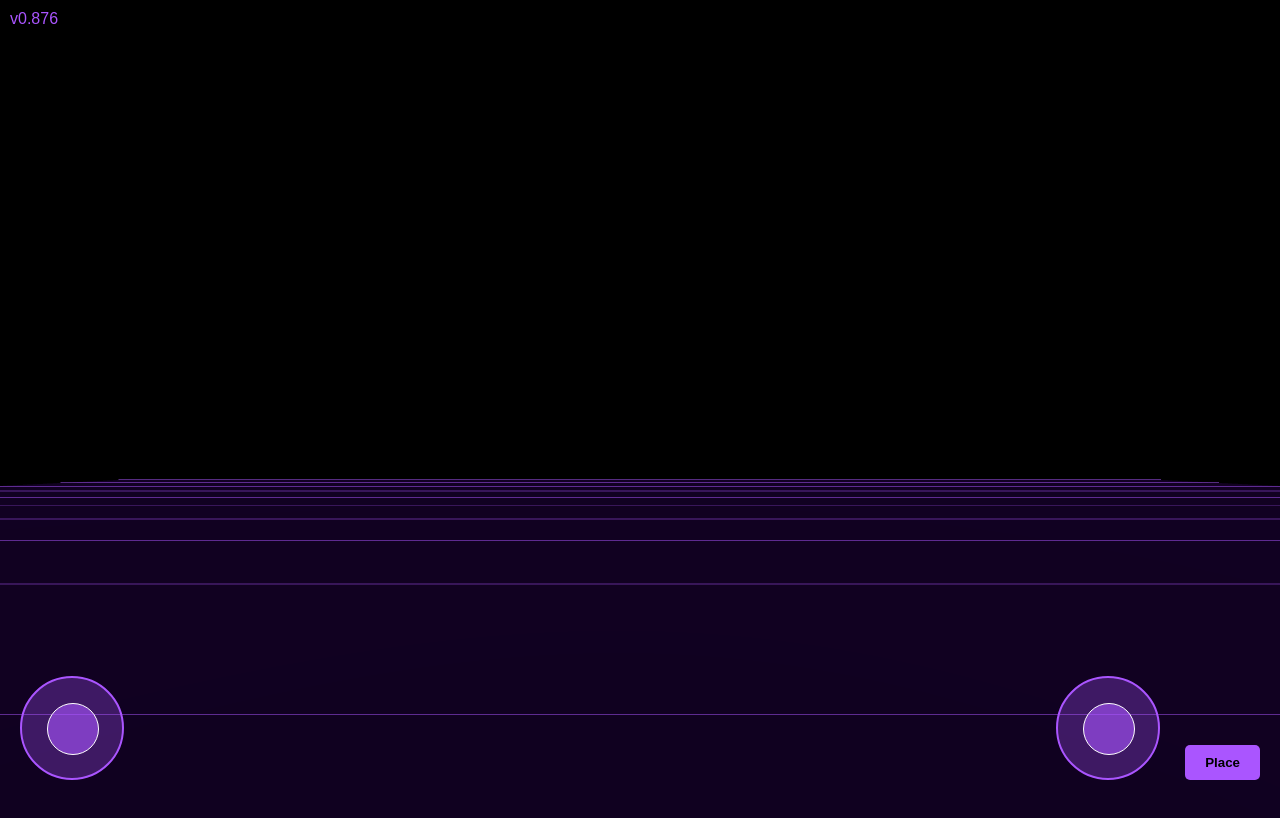
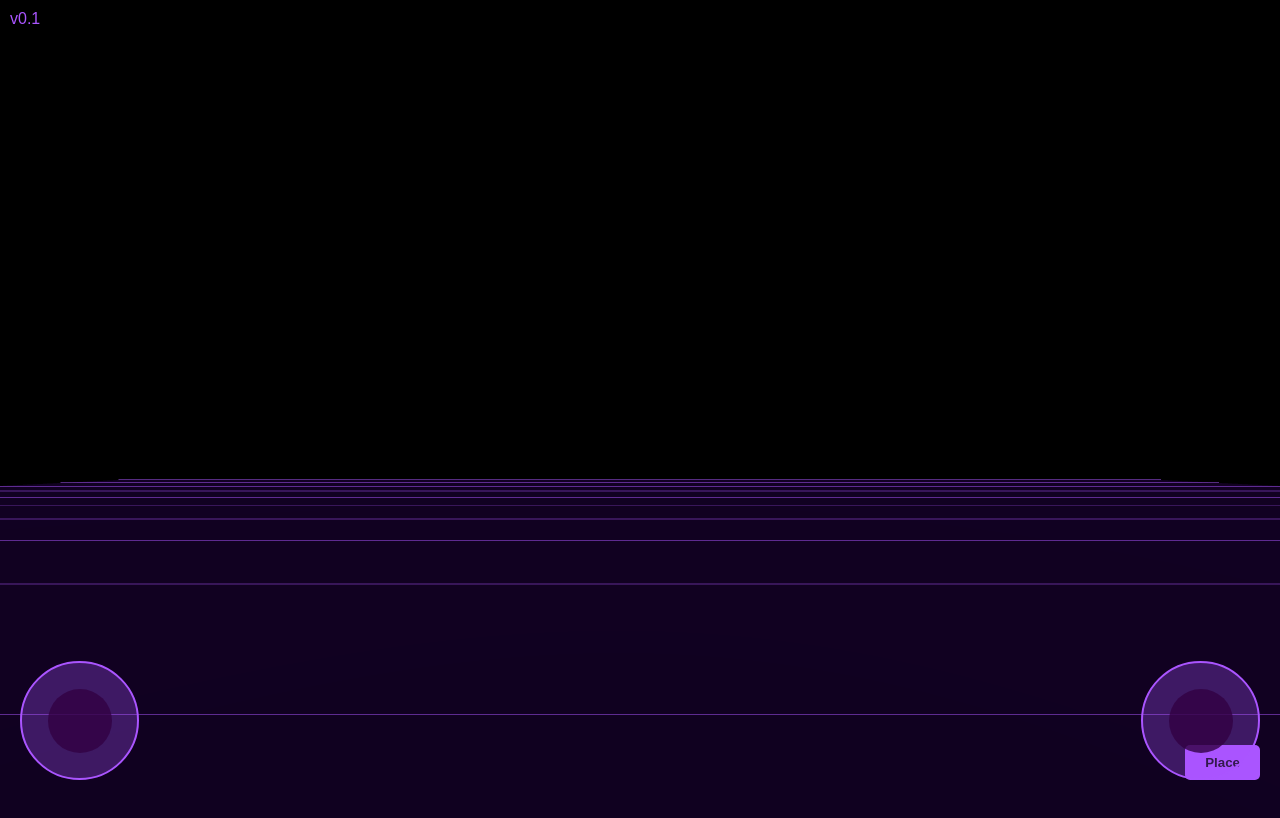
Before and after one commit to calinfx/Plane-3, a plain HTML site: page index.html in a window 1280 px wide. Drawn offline with nearby package versions, Linux system fonts and the light colour scheme; animation ran at ten frames a second.

Commit message:
Update index.html

```diff
--- a/index.html
+++ b/index.html
@@ -6,7 +6,7 @@ TABLE OF CONTENTS (TOC)
 2. Scene & Renderer
 3. Camera & Lighting
 4. Grid & Base Plane
-5. Joysticks (Movement & Camera)
+5. Joysticks (Movement & Look)
 6. Gravity & Movement
 7. Raycaster & Red Cube Cursor
 8. Cube Placement/Removal
@@ -49,42 +49,42 @@ TABLE OF CONTENTS (TOC)
     }
     .joystick {
       position: absolute;
-      width: 100px;
-      height: 100px;
+      width: 115px; /* 15% larger */
+      height: 115px; /* 15% larger */
       background: rgba(170, 85, 255, 0.3);
       border-radius: 50%;
       border: 2px solid #aa55ff;
       z-index: 100;
     }
-    #leftJoystick {
+    #moveJoystick {
       bottom: 20px;
-      left: 20px;
+      right: 20px; /* Movement joystick on the right */
     }
-    #rightJoystick {
+    #lookJoystick {
       bottom: 20px;
-      right: 120px;
+      left: 20px; /* Look joystick on the left */
     }
     .joystick-inner {
       position: absolute;
-      width: 50px;
-      height: 50px;
-      background: rgba(170, 85, 255, 0.6);
+      width: 64px; /* 15% larger (50px * 1.15 ~ 57.5, rounded up) */
+      height: 64px; /* 15% larger */
+      background: rgba(51, 0, 68, 0.8); /* Dark purple, no white/gray */
       border-radius: 50%;
-      border: 1px solid #fff;
-      top: 25px;
-      left: 25px;
+      border: none; /* Removed white border */
+      top: 25.5px; /* Adjusted for new size */
+      left: 25.5px; /* Adjusted for new size */
       touch-action: none;
     }
   </style>
 </head>
 <body>
-  <div id="version">v0.876</div>
+  <div id="version">v0.1</div>
   <button id="placeButton">Place</button>
-  <div class="joystick" id="leftJoystick">
-    <div class="joystick-inner" id="leftJoystickInner"></div>
+  <div class="joystick" id="moveJoystick">
+    <div class="joystick-inner" id="moveJoystickInner"></div>
   </div>
-  <div class="joystick" id="rightJoystick">
-    <div class="joystick-inner" id="rightJoystickInner"></div>
+  <div class="joystick" id="lookJoystick">
+    <div class="joystick-inner" id="lookJoystickInner"></div>
   </div>
   <script src="https://cdn.jsdelivr.net/npm/three@0.132.2/build/three.min.js"></script>
   <script src="https://cdn.jsdelivr.net/npm/three@0.132.2/examples/js/controls/PointerLockControls.js"></script>
@@ -94,10 +94,9 @@ TABLE OF CONTENTS (TOC)
     // =============================================
     let scene, camera, renderer, controls;
     let raycaster, cursorCube, plane, cubes = [];
-    let moveForward = false, moveBackward = false, moveLeft = false, moveRight = false;
-    let leftJoystickActive = false, rightJoystickActive = false;
-    let leftJoystick = { x: 0, y: 0 };
-    let rightJoystick = { x: 0, y: 0 };
+    let moveJoystickActive = false, lookJoystickActive = false;
+    let moveJoystick = { x: 0, y: 0 };
+    let lookJoystick = { x: 0, y: 0 };
     const velocity = new THREE.Vector3();
     const direction = new THREE.Vector3();
     const GRAVITY = -0.01;
@@ -142,48 +141,48 @@ TABLE OF CONTENTS (TOC)
     scene.add(plane);
 
     // =============================================
-    // 5. Joysticks (Movement & Camera)
+    // 5. Joysticks (Movement & Look)
     // =============================================
     controls = new THREE.PointerLockControls(camera, document.body);
 
-    // Left Joystick (Movement)
-    const leftJoystickElement = document.getElementById('leftJoystick');
-    const leftJoystickInner = document.getElementById('leftJoystickInner');
+    // Movement Joystick (Right)
+    const moveJoystickElement = document.getElementById('moveJoystick');
+    const moveJoystickInner = document.getElementById('moveJoystickInner');
 
-    leftJoystickElement.addEventListener('touchstart', (e) => {
+    moveJoystickElement.addEventListener('touchstart', (e) => {
       e.preventDefault();
-      leftJoystickActive = true;
-      updateJoystickPosition(e.touches[0], leftJoystickInner, leftJoystickElement);
+      moveJoystickActive = true;
+      updateJoystickPosition(e.touches[0], moveJoystickInner, moveJoystickElement);
     });
-    leftJoystickElement.addEventListener('touchmove', (e) => {
+    moveJoystickElement.addEventListener('touchmove', (e) => {
       e.preventDefault();
-      updateJoystickPosition(e.touches[0], leftJoystickInner, leftJoystickElement);
+      updateJoystickPosition(e.touches[0], moveJoystickInner, moveJoystickElement);
     });
-    leftJoystickElement.addEventListener('touchend', () => {
-      leftJoystickActive = false;
-      leftJoystickInner.style.left = '25px';
-      leftJoystickInner.style.top = '25px';
-      leftJoystick = { x: 0, y: 0 };
+    moveJoystickElement.addEventListener('touchend', () => {
+      moveJoystickActive = false;
+      moveJoystickInner.style.left = '25.5px';
+      moveJoystickInner.style.top = '25.5px';
+      moveJoystick = { x: 0, y: 0 };
     });
 
-    // Right Joystick (Camera)
-    const rightJoystickElement = document.getElementById('rightJoystick');
-    const rightJoystickInner = document.getElementById('rightJoystickInner');
+    // Look Joystick (Left)
+    const lookJoystickElement = document.getElementById('lookJoystick');
+    const lookJoystickInner = document.getElementById('lookJoystickInner');
 
-    rightJoystickElement.addEventListener('touchstart', (e) => {
+    lookJoystickElement.addEventListener('touchstart', (e) => {
       e.preventDefault();
-      rightJoystickActive = true;
-      updateJoystickPosition(e.touches[0], rightJoystickInner, rightJoystickElement);
+      lookJoystickActive = true;
+      updateJoystickPosition(e.touches[0], lookJoystickInner, lookJoystickElement);
     });
-    rightJoystickElement.addEventListener('touchmove', (e) => {
+    lookJoystickElement.addEventListener('touchmove', (e) => {
       e.preventDefault();
-      updateJoystickPosition(e.touches[0], rightJoystickInner, rightJoystickElement);
+      updateJoystickPosition(e.touches[0], lookJoystickInner, lookJoystickElement);
     });
-    rightJoystickElement.addEventListener('touchend', () => {
-      rightJoystickActive = false;
-      rightJoystickInner.style.left = '25px';
-      rightJoystickInner.style.top = '25px';
-      rightJoystick = { x: 0, y: 0 };
+    lookJoystickElement.addEventListener('touchend', () => {
+      lookJoystickActive = false;
+      lookJoystickInner.style.left = '25.5px';
+      lookJoystickInner.style.top = '25.5px';
+      lookJoystick = { x: 0, y: 0 };
     });
 
     function updateJoystickPosition(touch, inner, outer) {
@@ -204,12 +203,12 @@ TABLE OF CONTENTS (TOC)
         inner.style.top = `${y - inner.offsetHeight / 2}px`;
       }
 
-      if (outer.id === 'leftJoystick') {
-        leftJoystick.x = (parseInt(inner.style.left) + inner.offsetWidth / 2 - centerX) / maxDistance;
-        leftJoystick.y = -(parseInt(inner.style.top) + inner.offsetHeight / 2 - centerY) / maxDistance;
+      if (outer.id === 'moveJoystick') {
+        moveJoystick.x = (parseInt(inner.style.left) + inner.offsetWidth / 2 - centerX) / maxDistance;
+        moveJoystick.y = -(parseInt(inner.style.top) + inner.offsetHeight / 2 - centerY) / maxDistance;
       } else {
-        rightJoystick.x = (parseInt(inner.style.left) + inner.offsetWidth / 2 - centerX) / maxDistance;
-        rightJoystick.y = -(parseInt(inner.style.top) + inner.offsetHeight / 2 - centerY) / maxDistance;
+        lookJoystick.x = (parseInt(inner.style.left) + inner.offsetWidth / 2 - centerX) / maxDistance;
+        lookJoystick.y = -(parseInt(inner.style.top) + inner.offsetHeight / 2 - centerY) / maxDistance;
       }
     }
 
@@ -217,9 +216,10 @@ TABLE OF CONTENTS (TOC)
     // 6. Gravity & Movement
     // =============================================
     function updateMovement() {
-      if (leftJoystickActive) {
-        direction.z = -leftJoystick.y;
-        direction.x = leftJoystick.x;
+      if (moveJoystickActive) {
+        // Forward/backward flipped (Y-axis inverted)
+        direction.z = moveJoystick.y;
+        direction.x = moveJoystick.x;
       }
       direction.normalize();
 
@@ -234,6 +234,18 @@ TABLE OF CONTENTS (TOC)
       if (camera.position.y < 0.5) {
         camera.position.y = 0.5;
         velocity.y = 0;
+      }
+    }
+
+    // =============================================
+    // Look Controls (Pitch/Yaw)
+    // =============================================
+    function updateLook() {
+      if (lookJoystickActive) {
+        camera.rotation.y -= lookJoystick.x * 0.02; // Yaw (left/right)
+        camera.rotation.x -= lookJoystick.y * 0.02; // Pitch (up/down)
+        // Clamp pitch to avoid over-rotation
+        camera.rotation.x = Math.max(-Math.PI/2.5, Math.min(Math.PI/2.5, camera.rotation.x));
       }
     }
 
@@ -285,6 +297,7 @@ TABLE OF CONTENTS (TOC)
     function animate() {
       requestAnimationFrame(animate);
       updateMovement();
+      updateLook();
       updateCursor();
       renderer.render(scene, camera);
     }
```
